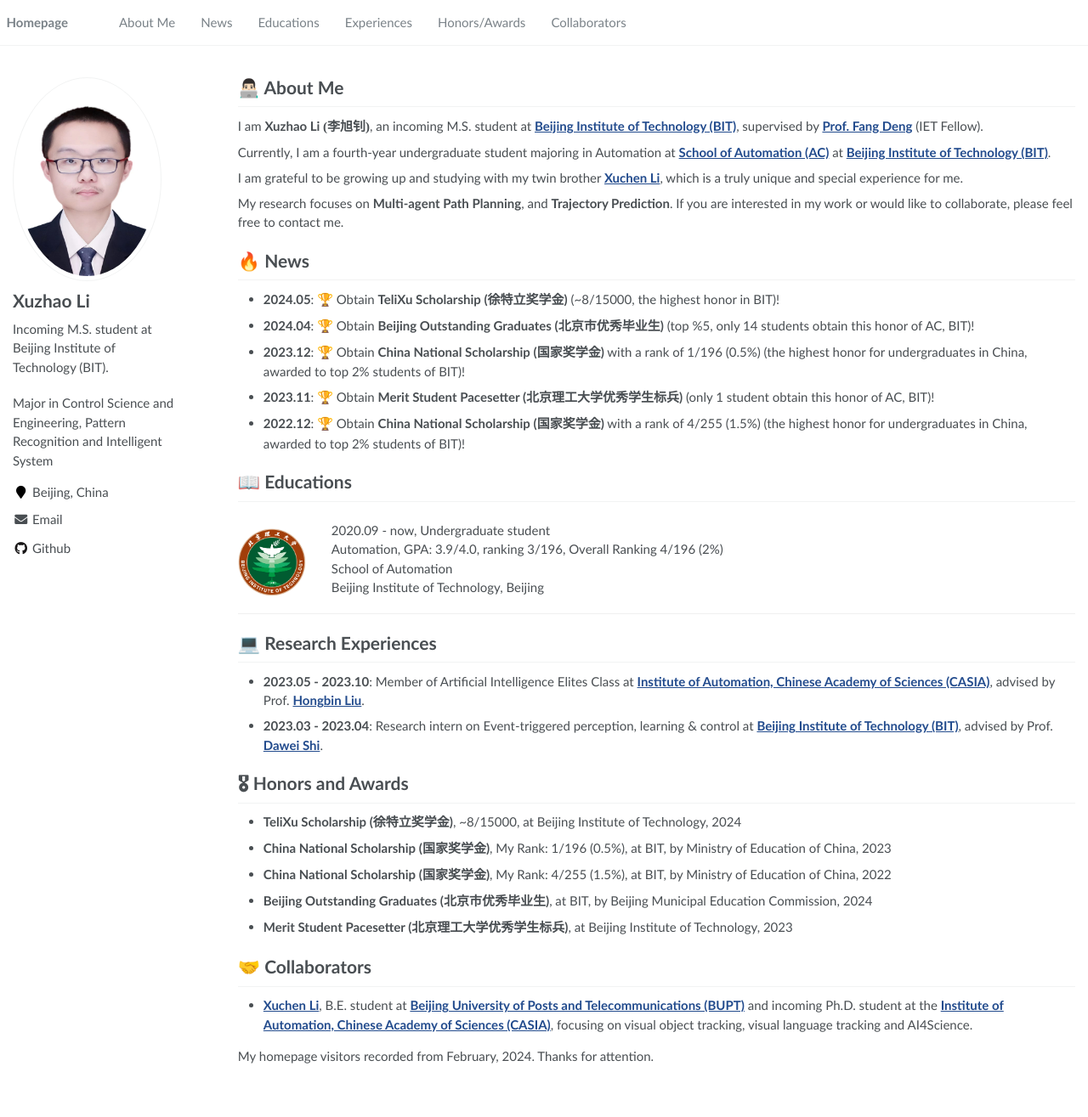
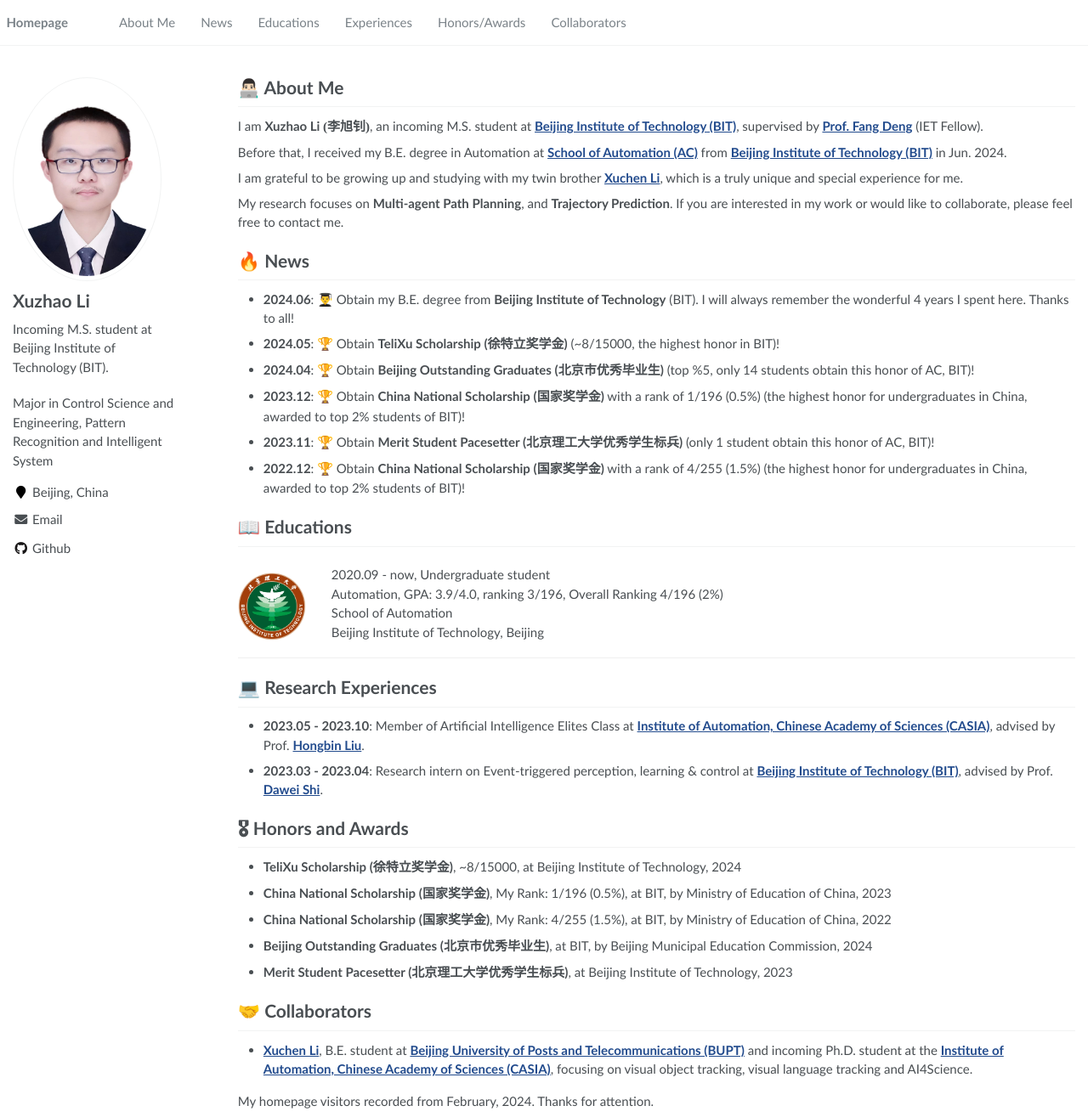
Before and after one commit to XuzhaoLi/XuzhaoLi.github.io, a Jekyll site: the page built from _pages/about.md, in a window 1280 px wide and 1315 px high. Shown: the whole window at 85% size. Built offline with Jekyll 4.4.1, drawn with Linux system fonts in a browser that asks for light colours; a script that is not in the unit is left out.

Commit message:
Update about.md

```diff
--- a/_pages/about.md
+++ b/_pages/about.md
@@ -21,13 +21,14 @@ redirect_from:
 
 I am **Xuzhao Li <font face="楷体">(李旭钊)</font>**, an incoming M.S. student at **<a href="https://english.bit.edu.cn/">Beijing Institute of Technology (BIT)</a>**, supervised by **<a href="https://ac.bit.edu.cn/szdw/jsml/mssbyznxtyjs1/8285660de0654bf69d52aa08987e752d.htm">Prof. Fang Deng</a>** (IET Fellow).
 
-Currently, I am a fourth-year undergraduate student majoring in Automation at **<a href="https://ac.bit.edu.cn/">School of Automation (AC)</a>** at **<a href="https://english.bit.edu.cn/">Beijing Institute of Technology (BIT)</a>**.
+Before that, I received my B.E. degree in Automation at **<a href="https://ac.bit.edu.cn/">School of Automation (AC)</a>** from **<a href="https://english.bit.edu.cn/">Beijing Institute of Technology (BIT)</a>** in Jun. 2024.
 
 I am grateful to be growing up and studying with my twin brother **<a href="https://xuchen-li.github.io/">Xuchen Li</a>**, which is a truly unique and special experience for me.
 
 My research focuses on **Multi-agent Path Planning**, and **Trajectory Prediction**. If you are interested in my work or would like to collaborate, please feel free to contact me.
 
 # 🔥 News
+- **2024.06**: 👨‍🎓 Obtain my B.E. degree from **Beijing Institute of Technology** (BIT). I will always remember the wonderful 4 years I spent here. Thanks to all!
 - **2024.05**: 🏆 Obtain **TeliXu Scholarship (<font face="楷体">徐特立奖学金</font>)** (~8/15000, the highest honor in BIT)!
 - **2024.04**: 🏆 Obtain **Beijing Outstanding Graduates (<font face="楷体">北京市优秀毕业生</font>)** (top %5, only 14 students obtain this honor of AC, BIT)!
 - **2023.12**: 🏆 Obtain **China National Scholarship (<font face="楷体">国家奖学金</font>)** with a rank of 1/196 (0.5%) (the highest honor for undergraduates in China, awarded to top 2% students of BIT)!
```
